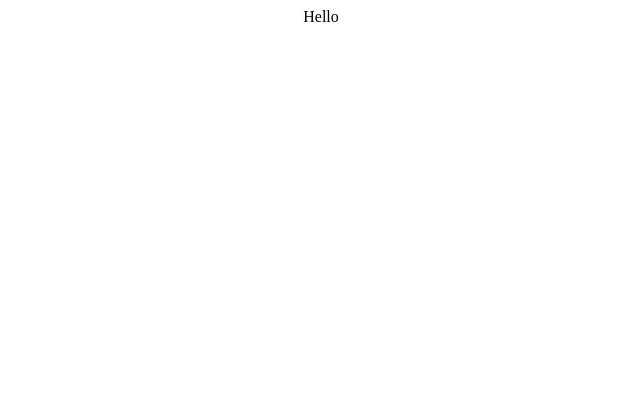
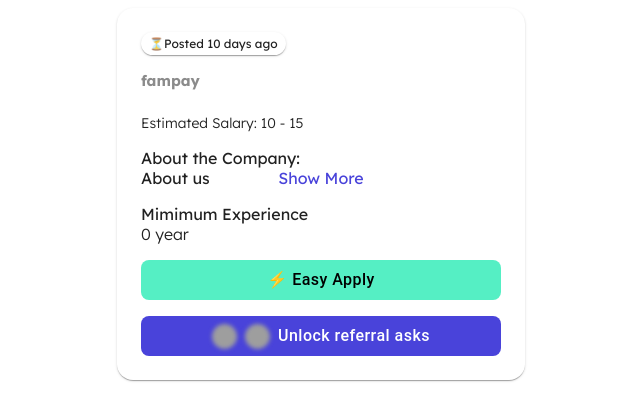
Before and after one commit to avnishranwa7/Weekday-FE-Assignment, a React (Create React App) app: page / in a window 1280 px wide. Shown: the top 420 px of the page, without its empty margins (319-959 px from the left). Built offline with nearby package versions, Linux system fonts and the light colour scheme; no server answers; grey boxes are pictures that could not be loaded.

Commit message:
Added Job Post card

```diff
--- a/package.json
+++ b/package.json
@@ -5,6 +5,7 @@
   "dependencies": {
     "@emotion/react": "^11.11.4",
     "@emotion/styled": "^11.11.5",
+    "@mui/icons-material": "^5.15.16",
     "@mui/material": "^5.15.16",
     "@testing-library/jest-dom": "^5.17.0",
     "@testing-library/react": "^13.4.0",
--- a/public/index.html
+++ b/public/index.html
@@ -8,6 +8,12 @@
     <meta
       name="description"
       content="Web site created using create-react-app"
+    />
+    <link rel="preconnect" href="https://fonts.googleapis.com" />
+    <link rel="preconnect" href="https://fonts.gstatic.com" crossorigin />
+    <link
+      href="https://fonts.googleapis.com/css2?family=Lexend:wght@100..900&display=swap"
+      rel="stylesheet"
     />
     <link rel="apple-touch-icon" href="%PUBLIC_URL%/logo192.png" />
     <!--
--- a/src/App.module.css
+++ b/src/App.module.css
@@ -1,4 +1,5 @@
 .root {
   display: flex;
   justify-content: center;
+  font-family: "Lexend", sans-serif;
 }
--- a/src/App.tsx
+++ b/src/App.tsx
@@ -1,7 +1,12 @@
 import classes from "./App.module.css";
+import JobPost from "./components/JobPost";
 
 function App() {
-  return <div className={classes.root}>Hello</div>;
+  return (
+    <div className={classes.root}>
+      <JobPost />
+    </div>
+  );
 }
 
 export default App;
--- /dev/null
+++ b/src/components/EasyApplyButton.tsx
@@ -0,0 +1,21 @@
+import { Button } from "@mui/material";
+
+const EasyApplyButton = () => {
+  return (
+    <Button
+      sx={{
+        height: 40,
+        backgroundColor: "#55efc4",
+        borderRadius: "8px",
+        fontWeight: 500,
+        color: "black",
+        textTransform: "none",
+        fontSize: 16,
+      }}
+    >
+      ⚡ Easy Apply
+    </Button>
+  );
+};
+
+export default EasyApplyButton;
--- /dev/null
+++ b/src/components/JobPost/PostedCard.tsx
@@ -0,0 +1,27 @@
+import { FC } from "react";
+import { Card } from "@mui/material";
+
+interface Props {
+  days: number;
+}
+
+const PostedCard: FC<Props> = ({ days }) => {
+  return (
+    <Card
+      sx={{
+        display: "flex",
+        alignItems: "center",
+        borderRadius: 20,
+        fontSize: 12,
+        p: "4px 8px",
+        width: "fit-content",
+      }}
+    >
+      &#9203;
+      {`Posted
+      ${days} day${days > 1 ? "s" : ""} ago`}
+    </Card>
+  );
+};
+
+export default PostedCard;
--- /dev/null
+++ b/src/components/JobPost/index.module.css
@@ -0,0 +1,54 @@
+.jobDetails {
+  display: flex;
+  align-items: center;
+}
+
+.jobDetails .details {
+  display: flex;
+  flex-direction: column;
+}
+
+.companyName {
+  color: #8b8b8b;
+  font-weight: bold;
+  margin-bottom: 3px;
+  font-size: 15px;
+}
+
+.jobLocation {
+  margin-top: 5px;
+  font-size: 13px;
+}
+
+.companyDetails {
+  display: flex;
+  flex-direction: column;
+  max-height: 320px;
+  background: linear-gradient(transparent 150px, white);
+  overflow: hidden;
+  position: relative;
+}
+
+.companyDetails:before {
+  content: "";
+  width: 100%;
+  height: 100%;
+  position: absolute;
+  left: 0;
+  top: 0;
+  background: linear-gradient(transparent 150px, white);
+}
+
+.companyDetails .showMore {
+  position: absolute;
+  bottom: 0;
+  left: 50%;
+  transform: translateX(-50%);
+  color: #4943da;
+  cursor: pointer;
+}
+
+.experienceDetails {
+  display: flex;
+  flex-direction: column;
+}
--- /dev/null
+++ b/src/components/JobPost/index.tsx
@@ -0,0 +1,104 @@
+import { useEffect, useState } from "react";
+import Card from "@mui/material/Card";
+
+// styles imports
+import classes from "./index.module.css";
+
+// local imports
+import { JobData } from "./types";
+import PostedCard from "./PostedCard";
+import EasyApplyButton from "../EasyApplyButton";
+import ReferralButton from "../ReferralButton";
+
+function getCurrencySymbol(currencyCode: string) {
+  const numberFormat = new Intl.NumberFormat("en-US", {
+    style: "currency",
+    currency: currencyCode,
+  });
+  const parts = numberFormat.formatToParts(1);
+  return parts[0].value;
+}
+
+function getCurrencySuffix(currencyCode: string) {
+  if (currencyCode === "INR") return "LPA";
+
+  return "k";
+}
+
+const JobPost = () => {
+  const [jobData, setJobData] = useState<JobData | undefined>(undefined);
+
+  useEffect(() => {
+    fetch("https://api.weekday.technology/adhoc/getSampleJdJSON", {
+      method: "POST",
+      headers: {
+        "Content-Type": "application/json",
+      },
+      body: JSON.stringify({
+        limit: 10,
+        offset: 0,
+      }),
+    })
+      .then((res) => res.json())
+      .then((data) => setJobData(data.jdList[0]));
+  }, []);
+
+  const minSalary =
+    (jobData?.minJdSalary ?? 10) +
+    (jobData?.salaryCurrencyCode
+      ? getCurrencySuffix(jobData.salaryCurrencyCode)
+      : "");
+  const maxSalary =
+    (jobData?.maxJdSalary ?? 15) +
+    (jobData?.salaryCurrencyCode
+      ? getCurrencySuffix(jobData.salaryCurrencyCode)
+      : "");
+
+  return (
+    <Card
+      sx={{
+        p: 3,
+        borderRadius: 4,
+        display: "flex",
+        flexDirection: "column",
+        gap: 2,
+        width: 360,
+      }}
+    >
+      <PostedCard days={10} />
+      <div className={classes.jobDetails}>
+        <img src="" alt="" />
+        <div className={classes.details}>
+          <span className={classes.companyName}>fampay</span>
+          <span style={{ fontSize: "16px" }}>{jobData?.jobRole}</span>
+          <span className={classes.jobLocation}>{jobData?.location}</span>
+        </div>
+      </div>
+      <span style={{ fontWeight: 300, fontSize: 14 }}>
+        Estimated Salary:{" "}
+        {jobData?.salaryCurrencyCode &&
+          getCurrencySymbol(jobData.salaryCurrencyCode)}
+        {minSalary} - {maxSalary}
+      </span>
+      <div className={classes.companyDetails}>
+        <span>About the Company:</span>
+        <span>About us</span>
+        <span style={{ fontWeight: 300, overflow: "hidden" }}>
+          {jobData?.jobDetailsFromCompany}
+        </span>
+        <span className={classes.showMore}>Show More</span>
+      </div>
+      <div className={classes.experienceDetails}>
+        <span>Mimimum Experience</span>
+        <span style={{ fontWeight: 300 }}>
+          {jobData?.minExp ?? 0} year
+          {jobData?.minExp && jobData?.minExp > 1 ? "s" : ""}
+        </span>
+      </div>
+      <EasyApplyButton />
+      <ReferralButton />
+    </Card>
+  );
+};
+
+export default JobPost;
--- /dev/null
+++ b/src/components/JobPost/types.ts
@@ -0,0 +1,12 @@
+export interface JobData {
+  jdUid: string;
+  jdLink: string;
+  jobDetailsFromCompany: string;
+  maxJdSalary: number | null;
+  minJdSalary: number | null;
+  salaryCurrencyCode: string;
+  location: string;
+  minExp: number | null;
+  maxExp: number | null;
+  jobRole: string;
+}
--- /dev/null
+++ b/src/components/ReferralButton.tsx
@@ -0,0 +1,31 @@
+import { Button } from "@mui/material";
+import Avatar from "@mui/material/Avatar";
+
+const ReferralButton = () => {
+  return (
+    <Button
+      sx={{
+        height: 40,
+        backgroundColor: "#4943da",
+        borderRadius: "8px",
+        fontWeight: 500,
+        color: "white",
+        textTransform: "none",
+        fontSize: 16,
+        gap: 1,
+      }}
+    >
+      <Avatar
+        src="https://mui.com/static/images/avatar/1.jpg"
+        sx={{ width: 25, height: 25, filter: "blur(2px)" }}
+      />{" "}
+      <Avatar
+        src="https://mui.com/static/images/avatar/3.jpg"
+        sx={{ width: 25, height: 25, filter: "blur(2px)" }}
+      />{" "}
+      Unlock referral asks
+    </Button>
+  );
+};
+
+export default ReferralButton;
```
Also changed, not shown: 1 other file (tests, documents, lock files or other folders).
